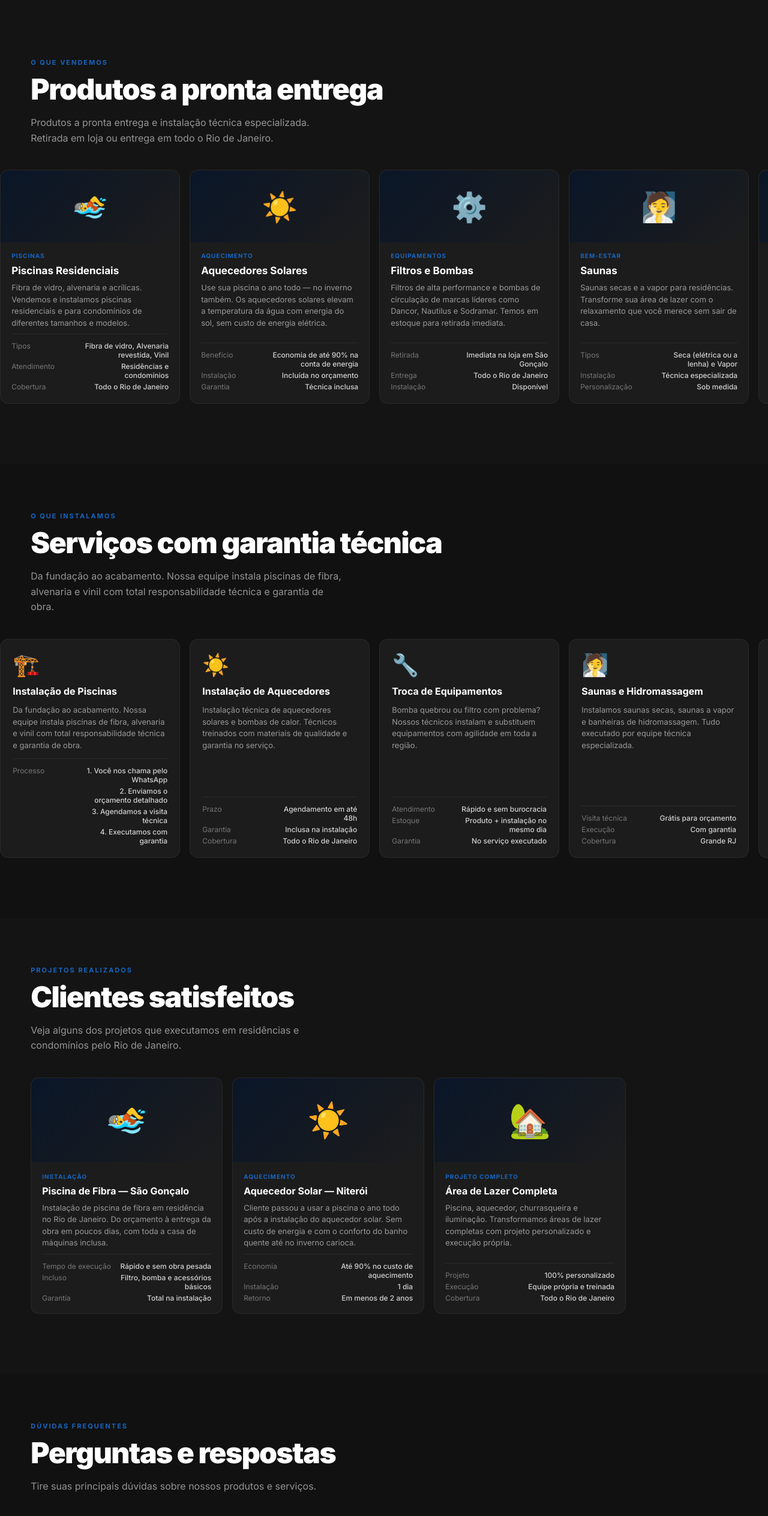
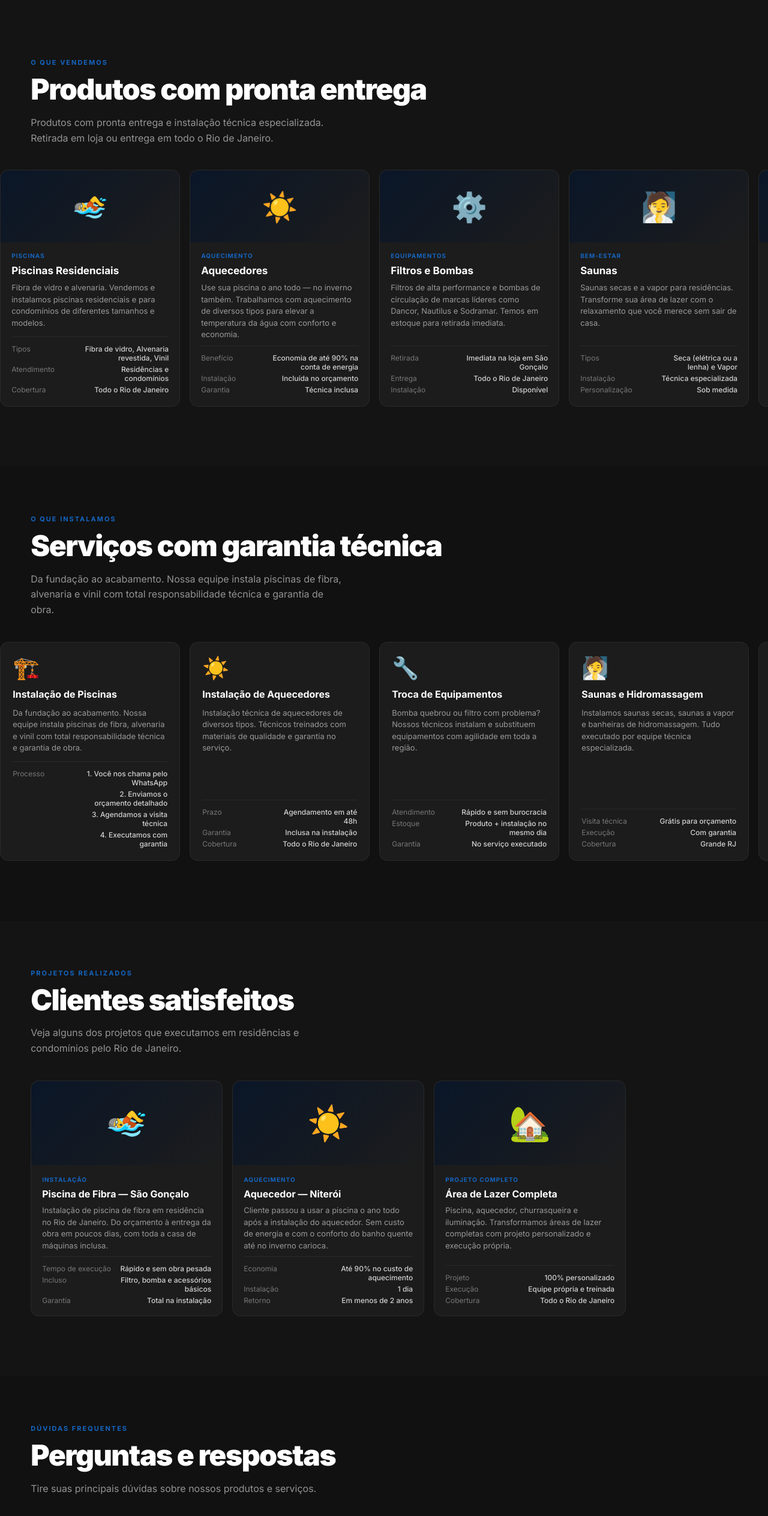
Before and after one commit to igorasnatec-cyber/sos-piscinas, a plain HTML site: page index.html in a window 1280 px wide. Shown: the part 860-3387 px from the top of the page at 60% size. Drawn offline with Linux system fonts and the light colour scheme.

Commit message:
Múltiplas alterações de texto: pronta entrega, acessórios, aquecedor, acrílico, Há mais de 20 anos

```diff
--- a/index.html
+++ b/index.html
@@ -851,8 +851,8 @@
     <!-- PRODUTOS -->
     <section class="section reveal-section">
         <p class="section-label">O que vendemos</p>
-        <h2 class="section-title">Produtos a pronta entrega</h2>
-        <p class="section-subtitle">Produtos a pronta entrega e instalação técnica especializada. Retirada em loja ou entrega em todo o Rio de Janeiro.</p>
+        <h2 class="section-title">Produtos com pronta entrega</h2>
+        <p class="section-subtitle">Produtos com pronta entrega e instalação técnica especializada. Retirada em loja ou entrega em todo o Rio de Janeiro.</p>
 
         <div class="carousel-wrapper">
             <div class="carousel">
@@ -861,7 +861,7 @@
                     <div class="card-body">
                         <span class="card-tag">Piscinas</span>
                         <h3 class="card-title">Piscinas Residenciais</h3>
-                        <p class="card-desc">Fibra de vidro, alvenaria e acrílicas. Vendemos e instalamos piscinas residenciais e para condomínios de diferentes tamanhos e modelos.</p>
+                        <p class="card-desc">Fibra de vidro e alvenaria. Vendemos e instalamos piscinas residenciais e para condomínios de diferentes tamanhos e modelos.</p>
                         <div class="card-meta">
                             <div class="meta-row"><span class="meta-key">Tipos</span><span class="meta-val">Fibra de vidro, Alvenaria revestida, Vinil</span></div>
                             <div class="meta-row"><span class="meta-key">Atendimento</span><span class="meta-val">Residências e condomínios</span></div>
@@ -873,8 +873,8 @@
                     <div class="card-icon-area">☀️</div>
                     <div class="card-body">
                         <span class="card-tag">Aquecimento</span>
-                        <h3 class="card-title">Aquecedores Solares</h3>
-                        <p class="card-desc">Use sua piscina o ano todo — no inverno também. Os aquecedores solares elevam a temperatura da água com energia do sol, sem custo de energia elétrica.</p>
+                        <h3 class="card-title">Aquecedores</h3>
+                        <p class="card-desc">Use sua piscina o ano todo — no inverno também. Trabalhamos com aquecimento de diversos tipos para elevar a temperatura da água com conforto e economia.</p>
                         <div class="card-meta">
                             <div class="meta-row"><span class="meta-key">Benefício</span><span class="meta-val">Economia de até 90% na conta de energia</span></div>
                             <div class="meta-row"><span class="meta-key">Instalação</span><span class="meta-val">Incluída no orçamento</span></div>
@@ -926,11 +926,11 @@
                     <div class="card-body">
                         <span class="card-tag">Acessórios</span>
                         <h3 class="card-title">Acessórios para Piscina</h3>
-                        <p class="card-desc">Tudo que sua piscina precisa em um único lugar. Mangueiras, escovas, peneiras, skimmers, bóias, tampas e muito mais.</p>
+                        <p class="card-desc">Filtro, bomba, kit de limpeza e tudo que precisar para sua piscina.</p>
                         <div class="card-meta">
                             <div class="meta-row"><span class="meta-key">Retirada</span><span class="meta-val">Imediata na loja em São Gonçalo</span></div>
                             <div class="meta-row"><span class="meta-key">Entrega</span><span class="meta-val">Todo o RJ</span></div>
-                            <div class="meta-row"><span class="meta-key">Estoque</span><span class="meta-val">Produtos a pronta entrega</span></div>
+                            <div class="meta-row"><span class="meta-key">Estoque</span><span class="meta-val">Produtos com pronta entrega</span></div>
                         </div>
                     </div>
                 </div>
@@ -973,7 +973,7 @@
                 <div class="service-card reveal-card">
                     <div class="service-icon">☀️</div>
                     <h3 class="service-title">Instalação de Aquecedores</h3>
-                    <p class="service-desc">Instalação técnica de aquecedores solares e bombas de calor. Técnicos treinados com materiais de qualidade e garantia no serviço.</p>
+                    <p class="service-desc">Instalação técnica de aquecedores de diversos tipos. Técnicos treinados com materiais de qualidade e garantia no serviço.</p>
                     <div class="service-details">
                         <div class="meta-row"><span class="meta-key">Prazo</span><span class="meta-val">Agendamento em até 48h</span></div>
                         <div class="meta-row"><span class="meta-key">Garantia</span><span class="meta-val">Inclusa na instalação</span></div>
@@ -1039,8 +1039,8 @@
                     <div class="case-visual">☀️</div>
                     <div class="case-body">
                         <span class="case-tag">Aquecimento</span>
-                        <h3 class="case-title">Aquecedor Solar — Niterói</h3>
-                        <p class="case-desc">Cliente passou a usar a piscina o ano todo após a instalação do aquecedor solar. Sem custo de energia e com o conforto do banho quente até no inverno carioca.</p>
+                        <h3 class="case-title">Aquecedor — Niterói</h3>
+                        <p class="case-desc">Cliente passou a usar a piscina o ano todo após a instalação do aquecedor. Sem custo de energia e com o conforto do banho quente até no inverno carioca.</p>
                         <div class="case-results">
                             <div class="meta-row"><span class="meta-key">Economia</span><span class="meta-val">Até 90% no custo de aquecimento</span></div>
                             <div class="meta-row"><span class="meta-key">Instalação</span><span class="meta-val">1 dia</span></div>
@@ -1095,7 +1095,7 @@
                 </button>
                 <div class="faq-answer">
                     <div class="faq-answer-inner">
-                        <p>Sim. Instalamos tudo que vendemos. Piscinas, aquecedores solares, bombas, filtros, saunas, banheiros de hidromassagem e churrasqueiras.</p>
+                        <p>Sim. Instalamos tudo que vendemos. Piscinas, aquecedores, bombas, filtros, saunas, banheiros de hidromassagem e churrasqueiras.</p>
                         <p>Nossa equipe técnica vai até você, faz o orçamento gratuito e executa o serviço com garantia. Sem terceiros, sem surpresas.</p>
                     </div>
                 </div>
@@ -1119,7 +1119,7 @@
     <section class="cta-final reveal-section">
         <p class="section-label">Pronto para começar?</p>
         <h2 class="section-title">Solicite seu orçamento agora</h2>
-        <p class="section-subtitle">Mais de 20 anos atendendo clientes em São Gonçalo, Niterói e todo o Rio de Janeiro. Loja física com estoque real e equipe técnica própria para instalações.</p>
+        <p class="section-subtitle">Há mais de 20 anos atendendo clientes em São Gonçalo, Niterói e todo o Rio de Janeiro. Loja física com estoque real e equipe técnica própria para instalações.</p>
 
         <div class="cta-actions">
             <a href="https://wa.me/5521971945857?text=Ol%C3%A1!%20Quero%20um%20or%C3%A7amento." class="btn-cta-main" target="_blank" rel="noopener">
```
